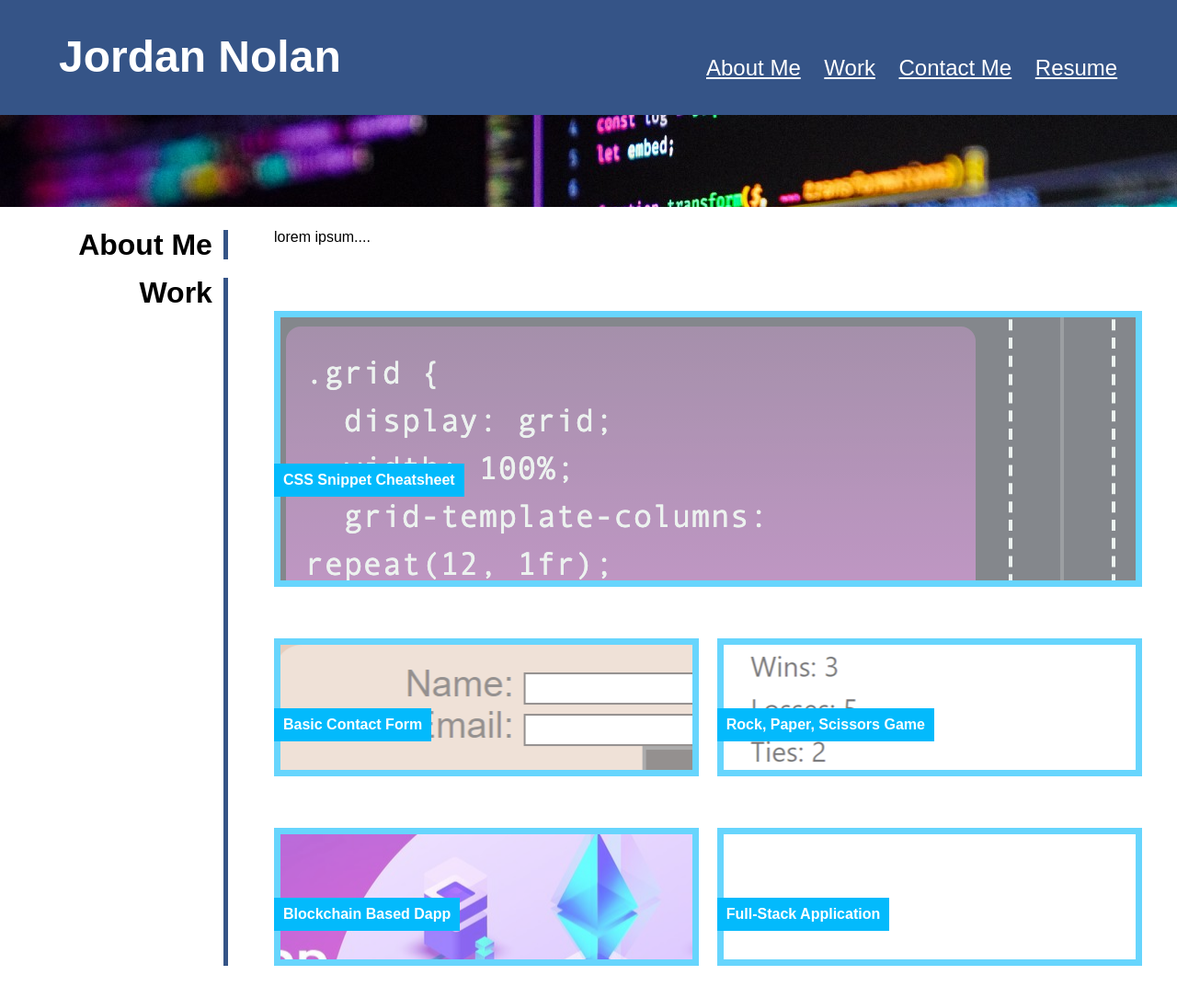
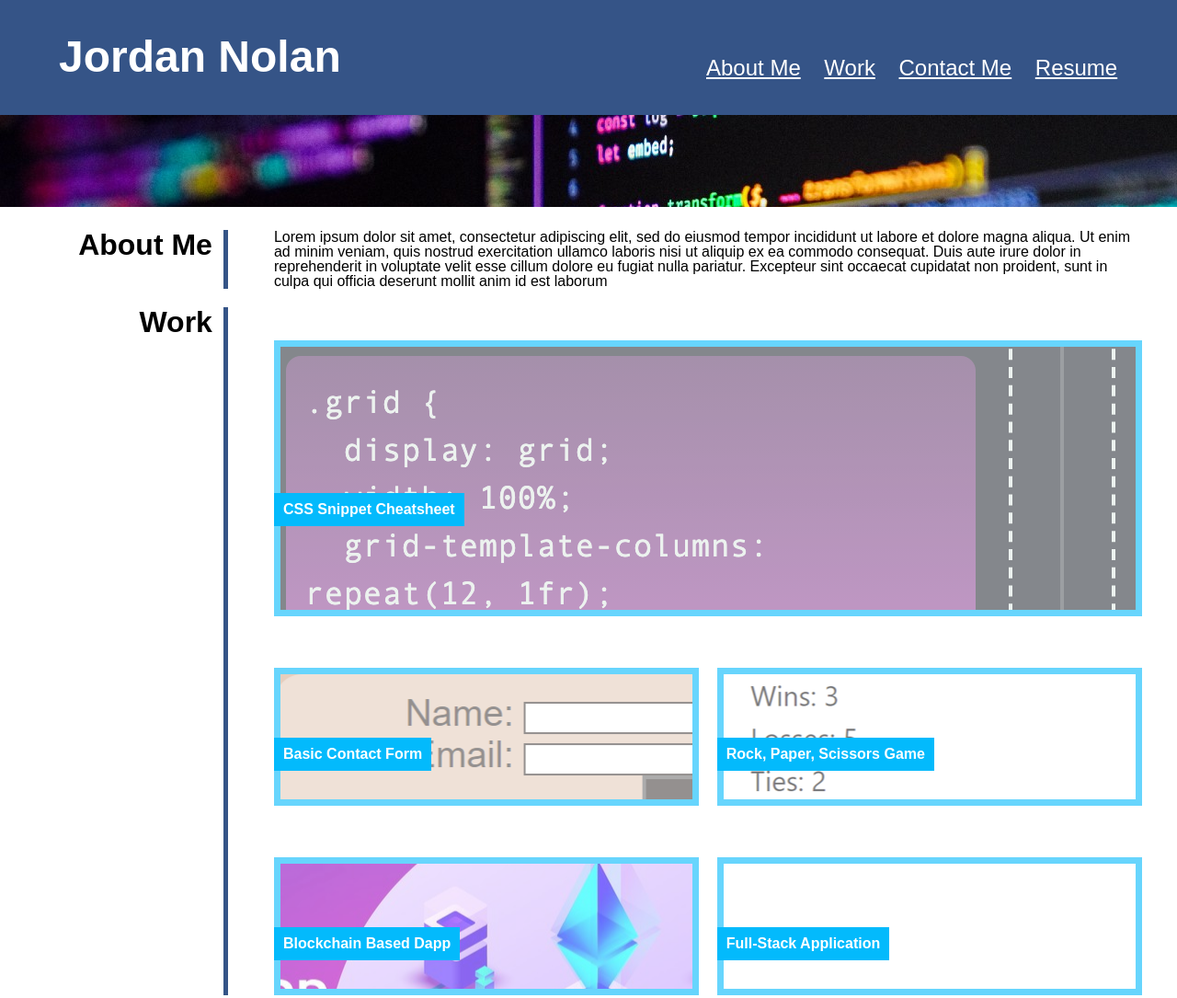
Before and after one commit to jcnolan9/personalPortfolio, a plain HTML site: page index.html in a window 1280 px wide. Shown: the top 1085 px of the page at 92% size. Drawn offline with Linux system fonts and the light colour scheme.

Commit message:
adding about me section lorem ipsum text

```diff
--- a/index.html
+++ b/index.html
@@ -22,7 +22,12 @@
         <main>
             <section id="about-me">
                 <h2>About Me</h2>
-                <p>lorem ipsum....</p>
+                <p>Lorem ipsum dolor sit amet, consectetur adipiscing elit, sed do eiusmod tempor
+                    incididunt ut labore et dolore magna aliqua. Ut enim ad minim veniam, quis nostrud
+                     exercitation ullamco laboris nisi ut aliquip ex ea commodo consequat. Duis aute
+                     irure dolor in reprehenderit in voluptate velit esse cillum dolore eu fugiat
+                     nulla pariatur. Excepteur sint occaecat cupidatat non proident, sunt in culpa
+                     qui officia deserunt mollit anim id est laborum</p>
             </section>
             <section id="work">
                 <h2>Work</h2>
```
